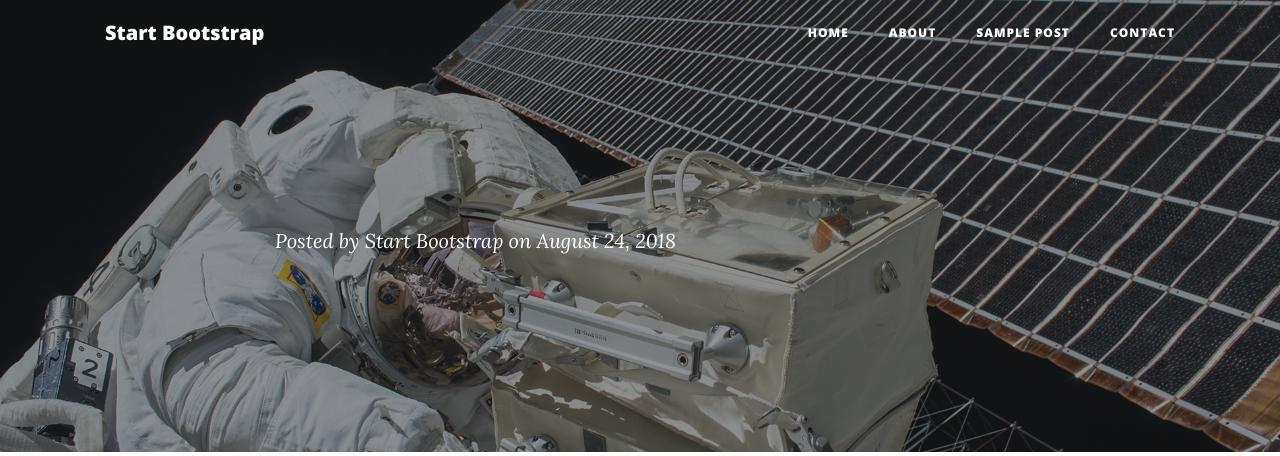
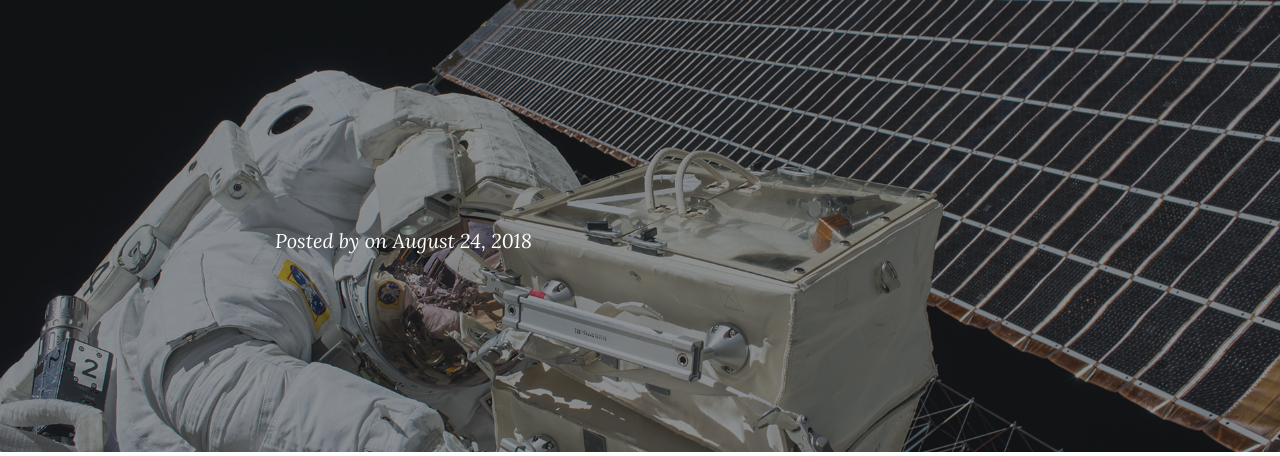
Before and after one commit to NishanthSP/only_posts, a Flask app: page / in a window 1280 px wide. Shown: the top 456 px of the page. Run offline with Flask 2, Linux system fonts and the light colour scheme; data comes from the database, SQL or seed files in the repository; some libraries are stand-ins or nearby versions.

Commit message:
Update post.html

```diff
--- a/templates/post.html
+++ b/templates/post.html
@@ -26,31 +26,31 @@
   <body>
 
     <!-- Navigation -->
-    <nav class="navbar navbar-expand-lg navbar-light fixed-top" id="mainNav">
-      <div class="container">
-        <a class="navbar-brand" href="/">Start Bootstrap</a>
-        <button class="navbar-toggler navbar-toggler-right" type="button" data-toggle="collapse" data-target="#navbarResponsive" aria-controls="navbarResponsive" aria-expanded="false" aria-label="Toggle navigation">
-          Menu
-          <i class="fa fa-bars"></i>
-        </button>
-        <div class="collapse navbar-collapse" id="navbarResponsive">
-          <ul class="navbar-nav ml-auto">
-            <li class="nav-item">
-              <a class="nav-link" href="/">Home</a>
-            </li>
-            <li class="nav-item">
-              <a class="nav-link" href="/about">About</a>
-            </li>
-            <li class="nav-item">
-              <a class="nav-link" href="/post">Sample Post</a>
-            </li>
-            <li class="nav-item">
-              <a class="nav-link" href="/contact">Contact</a>
-            </li>
-          </ul>
-        </div>
-      </div>
-    </nav>
+<!--    <nav class="navbar navbar-expand-lg navbar-light fixed-top" id="mainNav">-->
+<!--      <div class="container">-->
+<!--&lt;!&ndash;        <a class="navbar-brand" href="/">Start Bootstrap</a>&ndash;&gt;-->
+<!--        <button class="navbar-toggler navbar-toggler-right" type="button" data-toggle="collapse" data-target="#navbarResponsive" aria-controls="navbarResponsive" aria-expanded="false" aria-label="Toggle navigation">-->
+<!--          Menu-->
+<!--          <i class="fa fa-bars"></i>-->
+<!--        </button>-->
+<!--        <div class="collapse navbar-collapse" id="navbarResponsive">-->
+<!--          <ul class="navbar-nav ml-auto">-->
+<!--            <li class="nav-item">-->
+<!--&lt;!&ndash;              <a class="nav-link" href="/">Home</a>&ndash;&gt;-->
+<!--            </li>-->
+<!--            <li class="nav-item">-->
+<!--              <a class="nav-link" href="/about">About</a>-->
+<!--            </li>-->
+<!--            <li class="nav-item">-->
+<!--              <a class="nav-link" href="/post">Sample Post</a>-->
+<!--            </li>-->
+<!--            <li class="nav-item">-->
+<!--              <a class="nav-link" href="/contact">Contact</a>-->
+<!--            </li>-->
+<!--          </ul>-->
+<!--        </div>-->
+<!--      </div>-->
+<!--    </nav>-->
 
     <!-- Page Header -->
 
@@ -63,7 +63,7 @@
               <h1>{{post.title}}</h1>
               <h2 class="subheading"></h2>
               <span class="meta">Posted by
-                <a href="#">Start Bootstrap</a>
+<!--                <a href="#">Start Bootstrap</a>-->
                 on August 24, 2018</span>
             </div>
           </div>
```
